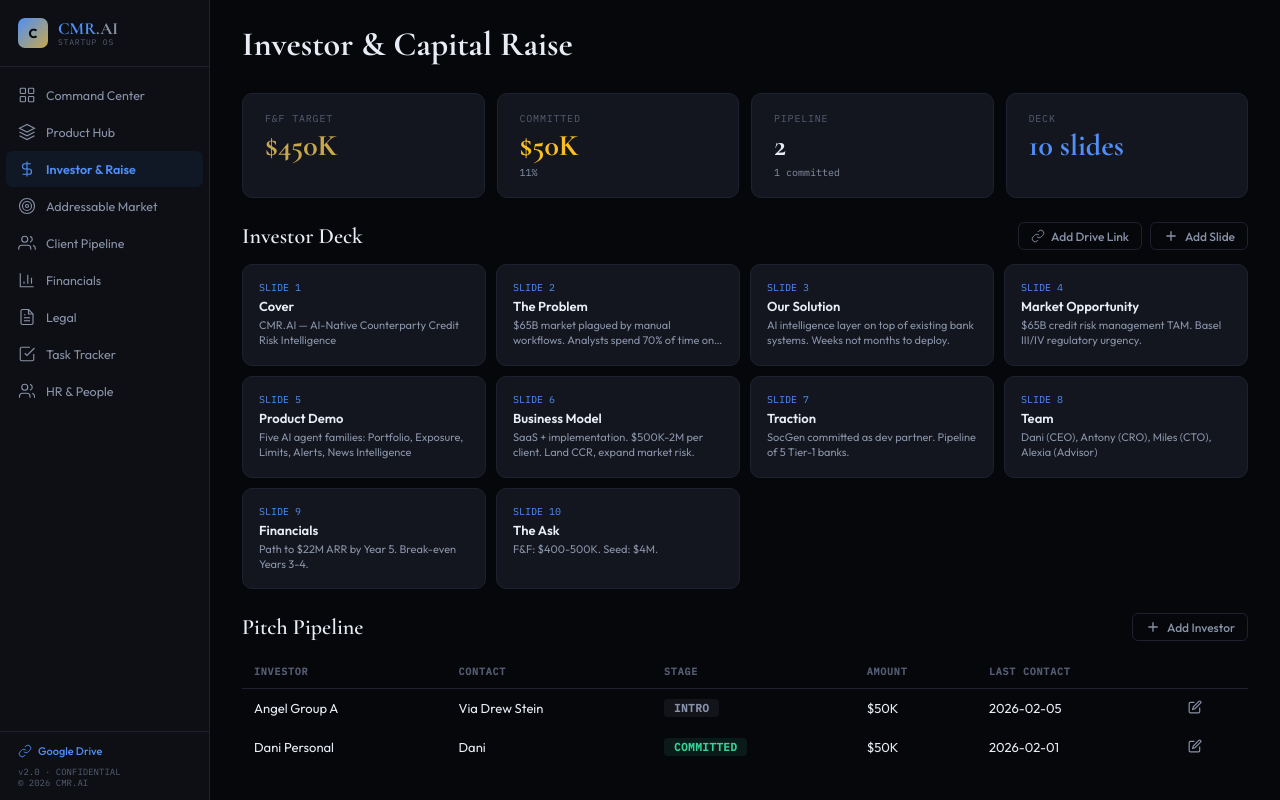
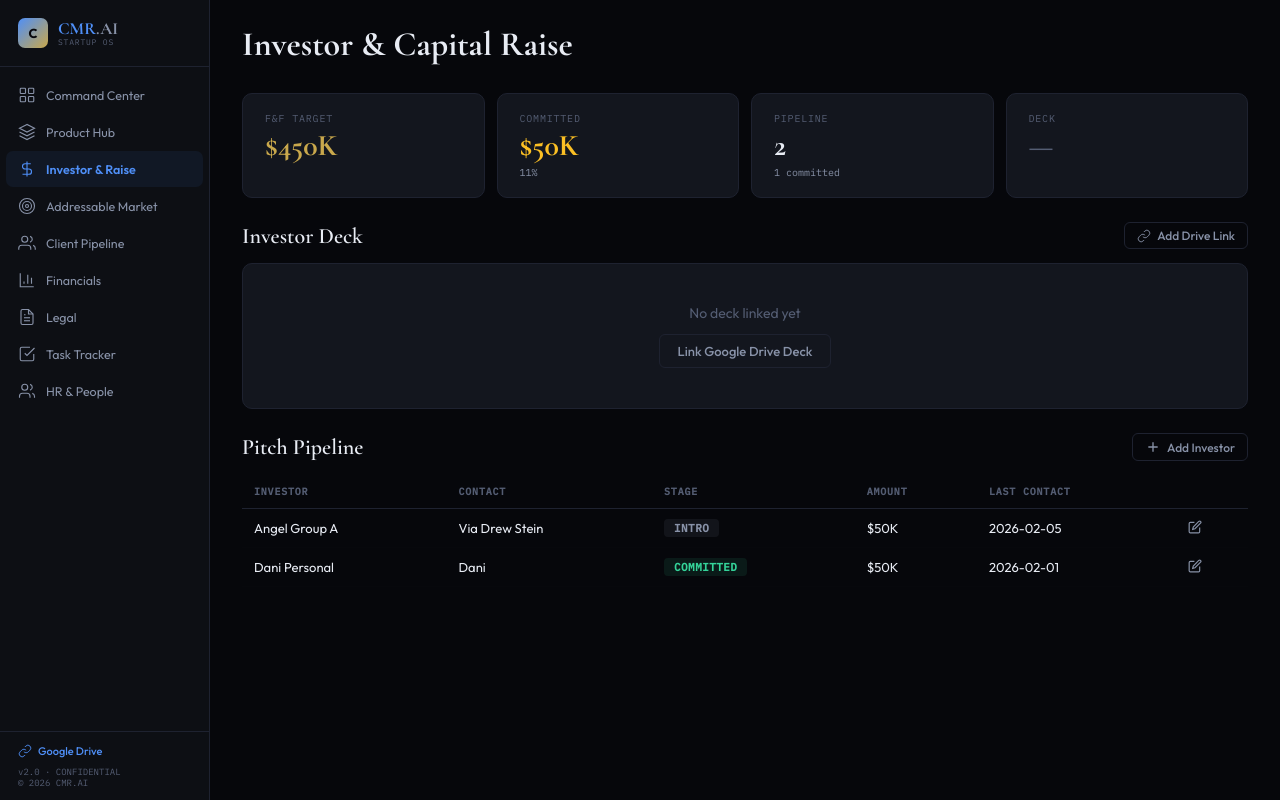
Before and after one commit to Alexiaweiller/cmr-os-app, a React (Vite) app: page / in a window 1280 px wide. Both pictures are taken after a click on the button "Investor & Raise". Built offline with nearby package versions, Linux system fonts and the light colour scheme.

Commit message:
Replace deck slides with Drive link

```diff
--- a/src/App.jsx
+++ b/src/App.jsx
@@ -418,10 +418,8 @@ const ProductHub = ({ data, setData }) => {
 // INVESTOR MODULE
 // ────────────────────────────────────────────
 const InvestorModule = ({ data, setData }) => {
-  const [editSlide, setEditSlide] = useState(null);
   const [editInv, setEditInv] = useState(null);
   const totalCommitted = data.pitchPipeline.filter(p => p.stage === "committed").reduce((a, p) => a + p.amount, 0);
-  const saveSlide = s => { setData(d => ({ ...d, deckSlides: s.id ? d.deckSlides.map(x => x.id === s.id ? s : x) : [...d.deckSlides, { ...s, id: Date.now(), order: d.deckSlides.length + 1 }] })); setEditSlide(null); };
   const saveInv = inv => { setData(d => ({ ...d, pitchPipeline: inv.id ? d.pitchPipeline.map(x => x.id === inv.id ? inv : x) : [...d.pitchPipeline, { ...inv, id: Date.now() }] })); setEditInv(null); };
 
   return (
@@ -431,23 +429,32 @@ const InvestorModule = ({ data, setData }) => {
         <KPI label="F&F Target" value={`$${(data.financials.ffTarget / 1000).toFixed(0)}K`} accent={T.gold} />
         <KPI label="Committed" value={`$${(totalCommitted / 1000).toFixed(0)}K`} sub={`${Math.round(totalCommitted / data.financials.ffTarget * 100)}%`} accent={totalCommitted >= data.financials.ffTarget ? T.green : T.amber} />
         <KPI label="Pipeline" value={data.pitchPipeline.length} sub={`${data.pitchPipeline.filter(p => p.stage === "committed").length} committed`} />
-        <KPI label="Deck" value={`${data.deckSlides.length} slides`} accent={T.accent} />
+        <KPI label="Deck" value={data.investorDeckLink ? "Linked" : "—"} accent={data.investorDeckLink ? T.green : T.textMuted} />
       </div>
       <div style={{ marginBottom: 24 }}>
-        <SectionTitle action={<div style={{ display: "flex", gap: 8 }}>
-          {data.investorDeckLink ? <a href={data.investorDeckLink} target="_blank" rel="noopener" style={{ display: "inline-flex", alignItems: "center", gap: 6, padding: "5px 12px", border: `1px solid ${T.border}`, borderRadius: 6, fontSize: 12, color: T.accent, textDecoration: "none", fontFamily: "'Outfit', sans-serif" }}>{Icons.link} Open Deck</a> : null}
-          <Btn small onClick={() => { const link = prompt("Paste Google Drive link for investor deck:", data.investorDeckLink || ""); if (link !== null) setData(d => ({ ...d, investorDeckLink: link })); }}>{Icons.link} {data.investorDeckLink ? "Edit Link" : "Add Drive Link"}</Btn>
-          <Btn small onClick={() => setEditSlide({ title: "", content: "", notes: "" })}>{Icons.plus} Add Slide</Btn>
-        </div>}>Investor Deck</SectionTitle>
-        <div style={{ display: "grid", gridTemplateColumns: "repeat(auto-fill, minmax(200px, 1fr))", gap: 10 }}>
-          {data.deckSlides.sort((a, b) => a.order - b.order).map(s => (
-            <Card key={s.id} onClick={() => setEditSlide(s)} style={{ cursor: "pointer", padding: 16 }}>
-              <div style={{ fontFamily: "'IBM Plex Mono', monospace", fontSize: 10, color: T.accent, marginBottom: 4 }}>SLIDE {s.order}</div>
-              <div style={{ fontSize: 13, fontWeight: 600, marginBottom: 4 }}>{s.title}</div>
-              <div style={{ fontSize: 11, color: T.textDim, lineHeight: 1.4, display: "-webkit-box", WebkitLineClamp: 2, WebkitBoxOrient: "vertical", overflow: "hidden" }}>{s.content}</div>
-            </Card>
-          ))}
-        </div>
+        <SectionTitle action={<Btn small onClick={() => { const link = prompt("Paste Google Drive link for investor deck:", data.investorDeckLink || ""); if (link !== null) setData(d => ({ ...d, investorDeckLink: link })); }}>{Icons.link} {data.investorDeckLink ? "Edit Link" : "Add Drive Link"}</Btn>}>Investor Deck</SectionTitle>
+        {data.investorDeckLink ? (
+          <Card style={{ padding: 20 }}>
+            <div style={{ display: "flex", justifyContent: "space-between", alignItems: "center", marginBottom: 16 }}>
+              <div>
+                <div style={{ fontSize: 15, fontWeight: 600, marginBottom: 4 }}>CMR.AI Investor Deck</div>
+                <div style={{ fontSize: 12, color: T.textDim }}>Live from Google Drive — always up to date</div>
+              </div>
+              <a href={data.investorDeckLink} target="_blank" rel="noopener" style={{ display: "inline-flex", alignItems: "center", gap: 6, padding: "8px 20px", background: T.accent, color: "#fff", borderRadius: 6, fontSize: 13, fontWeight: 600, textDecoration: "none" }}>{Icons.link} Open Deck</a>
+            </div>
+            <iframe
+              src={data.investorDeckLink.replace(/\/edit.*/, '/preview')}
+              style={{ width: "100%", height: 450, border: `1px solid ${T.border}`, borderRadius: 8, background: T.surface }}
+              title="Investor Deck"
+              allow="autoplay"
+            />
+          </Card>
+        ) : (
+          <Card style={{ padding: 40, textAlign: "center" }}>
+            <div style={{ color: T.textMuted, fontSize: 14, marginBottom: 12 }}>No deck linked yet</div>
+            <Btn onClick={() => { const link = prompt("Paste Google Drive link for investor deck:"); if (link) setData(d => ({ ...d, investorDeckLink: link })); }}>Link Google Drive Deck</Btn>
+          </Card>
+        )}
       </div>
       <SectionTitle action={<Btn small onClick={() => setEditInv({ name: "", contact: "", stage: "intro", amount: 0, notes: "", lastContact: new Date().toISOString().slice(0, 10) })}>{Icons.plus} Add Investor</Btn>}>Pitch Pipeline</SectionTitle>
       <Table columns={[
@@ -457,15 +464,6 @@ const InvestorModule = ({ data, setData }) => {
         { label: "Last Contact", key: "lastContact", nowrap: true },
         { label: "", render: r => <button onClick={e => { e.stopPropagation(); setEditInv(r); }} style={{ background: "none", border: "none", color: T.textDim, cursor: "pointer" }}>{Icons.edit}</button> },
       ]} data={data.pitchPipeline} onRowClick={r => setEditInv(r)} />
-      {editSlide && <Modal title={editSlide.id ? `Edit Slide ${editSlide.order}` : "New Slide"} onClose={() => setEditSlide(null)}>
-        <FormField label="Title"><Input value={editSlide.title} onChange={v => setEditSlide({ ...editSlide, title: v })} /></FormField>
-        <FormField label="Content"><Input textarea value={editSlide.content} onChange={v => setEditSlide({ ...editSlide, content: v })} /></FormField>
-        <FormField label="Speaker Notes"><Input textarea value={editSlide.notes} onChange={v => setEditSlide({ ...editSlide, notes: v })} /></FormField>
-        <div style={{ display: "flex", gap: 10, justifyContent: "flex-end", marginTop: 16 }}>
-          {editSlide.id && <Btn danger onClick={() => { setData(d => ({ ...d, deckSlides: d.deckSlides.filter(x => x.id !== editSlide.id) })); setEditSlide(null); }}>{Icons.trash} Delete</Btn>}
-          <Btn onClick={() => setEditSlide(null)}>Cancel</Btn><Btn primary onClick={() => saveSlide(editSlide)}>Save</Btn>
-        </div>
-      </Modal>}
       {editInv && <Modal title={editInv.id ? "Edit Investor" : "Add Investor"} onClose={() => setEditInv(null)}>
         <FormField label="Name"><Input value={editInv.name} onChange={v => setEditInv({ ...editInv, name: v })} /></FormField>
         <div style={{ display: "grid", gridTemplateColumns: "1fr 1fr", gap: 12 }}>
```
